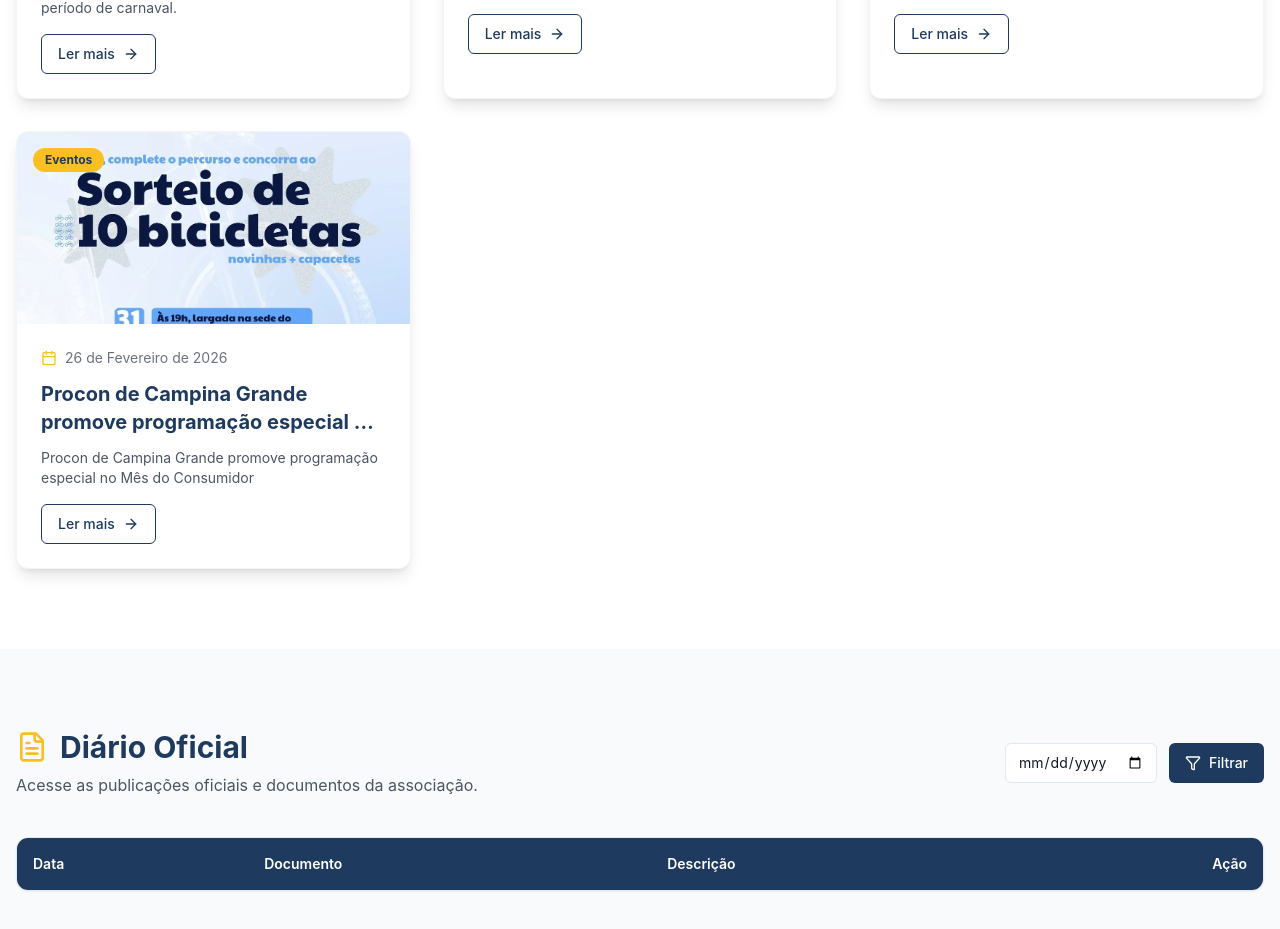
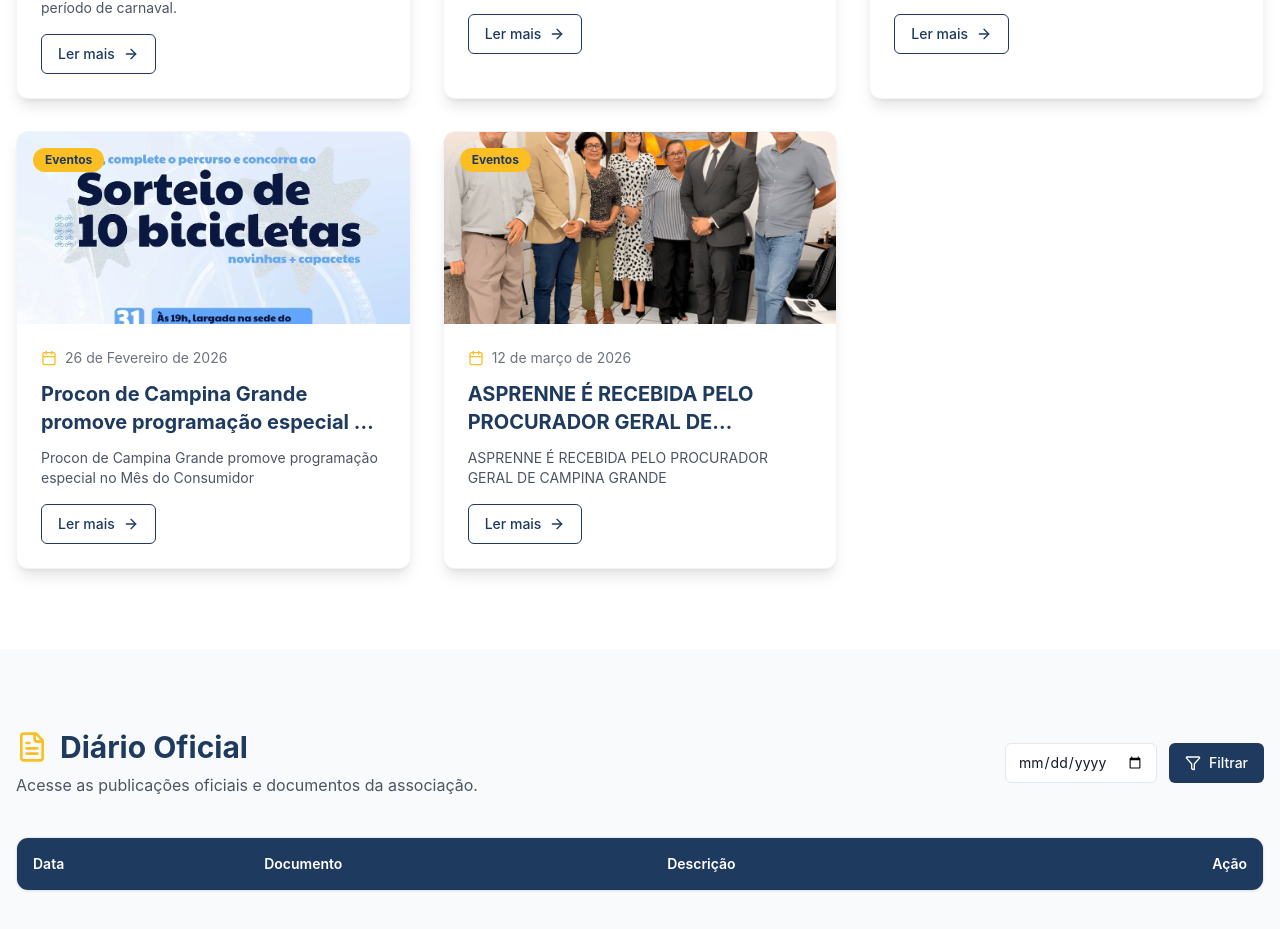
Before and after one commit to gabriell690/asprenne, a React (Vite) app: page / in a window 1280 px wide. Shown: the part 2258-3187 px from the top of the page. Built offline with nearby package versions, Linux system fonts and the light colour scheme.

Commit message:
noticia procurador

```diff
--- a/src/components/NewsSection.jsx
+++ b/src/components/NewsSection.jsx
@@ -12,6 +12,7 @@ import sesumaImg from "../assets/news/sesuma.jpg";
 import concurso from "../assets/news/concurso.jpg";
 import ufcg from "../assets/news/ufcg.jpg";
 import proconcg from "../assets/news/proconcg.jpeg";
+import procurador from "../assets/news/procurador.png";
 
 // Fallback caso alguma notícia não tenha imagem
 const DEFAULT_NEWS_IMAGE =
@@ -146,6 +147,23 @@ export default function NewsSection() {
           "Entre os dias 12 e 15 de março, data em que é celebrado o Dia Mundial do Consumidor, o Procon de Campina Grande estará presente no Shopping Partage. No local, a equipe do órgão realizará atendimentos básicos, tirará dúvidas da população e distribuirá material educativo sobre direitos do consumidor.",
           "Outra novidade anunciada para o mês de março é a chegada da nova van do Procon Móvel, que permitirá ampliar o alcance dos serviços do órgão, levando atendimentos e orientações diretamente aos bairros de Campina Grande.",
           "Segundo o coordenador do Procon-CG, Waldeny Santana, o objetivo da programação é aproximar ainda mais o órgão da população. “O Mês do Consumidor é uma oportunidade de ampliar a orientação e levar nossos serviços para mais perto das pessoas, fortalecendo a defesa dos direitos dos consumidores em Campina Grande”, destacou."
+        ],
+      },
+      {
+        id: "Reunião Procurador",
+        category: "Eventos",
+        date: "12 de março de 2026 ",
+        title: "ASPRENNE É RECEBIDA PELO PROCURADOR GERAL DE CAMPINA GRANDE",
+        excerpt:
+          "ASPRENNE É RECEBIDA PELO PROCURADOR GERAL DE CAMPINA GRANDE",
+        image: procurador,
+        image_alt:
+          "ASPRENNE É RECEBIDA PELO PROCURADOR GERAL DE CAMPINA GRANDE",
+        content: [
+          "Na sua declaração a imprensa, o presidente da ASPRENNE, Olavo Rodrigues, afirmou que o encontro com o Dr. Aécio de Souza Melo, Procurador Geral do Município de Campina Grande foi extremamente positivo.",
+          "No encontro, representando a ASPRENNE, além do presidente Olavo Rodrigues, estiveram a Assessoria  Jurídica com o  Dr. Leônidas Chaves,  Dra. Eloisa Leal Chaves, as diretoras Maria do Rosário e Iraci Sabino e o Assessor de Imprensa Kennedy Sales.",
+          "A ASPRENNE vem mantendo uma série de contatos com secretários municipais,  cujas pastas  tem uma ligação maior com questões relativas aos servidores.",
+          "O presidente da associação, adiantou que já oficiou  junto ao gabinete do prefeito Bruno Cunha Lima uma reunião para discutir a questão de todos aqueles servidores que ingressaram na Prefeitura de Campina Grande, na época dos termos constitucionais, no período de outubro de 1983 até abril de 1991, portanto, há mais de 35 anos prestando serviços ao município, mas que não são considerados estáveis pela prefeitura."
         ],
       },
 
```
Also changed, not shown: src/assets/news/procurador.png (added).
